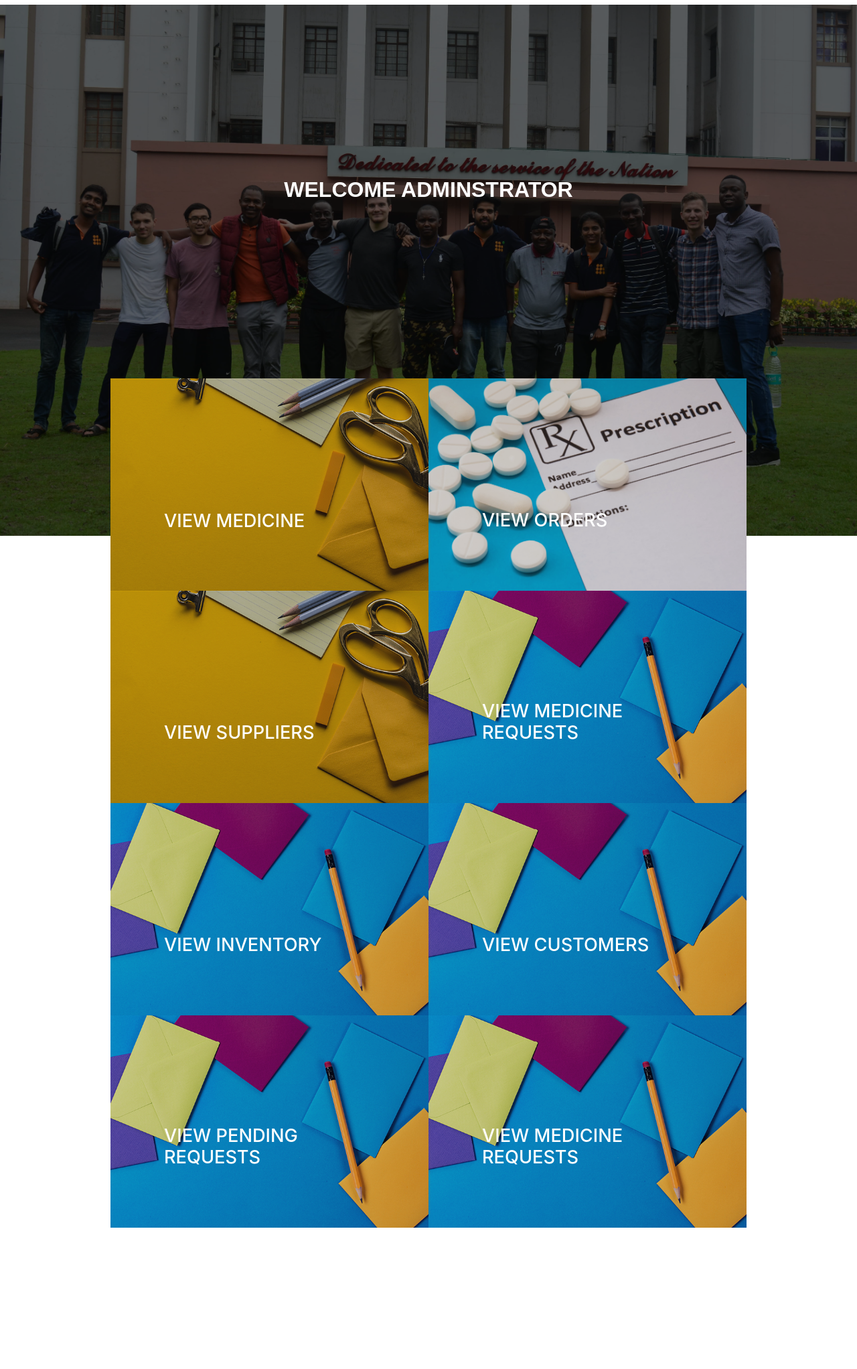
After one commit to civera17/pharmacy, a PHP site: page /admin_home.php in a window 1280 px wide. The commit adds this page. Shown: the whole page at 67% size. Run offline with PHP 8.4, Linux system fonts and the light colour scheme; some web fonts are replaced.

Commit message:
add admin login and admin home page with css

```diff
--- /dev/null
+++ b/admin_home.php
@@ -0,0 +1,287 @@
+<!DOCTYPE html>
+<html lang="en">
+
+	<head>
+
+		<meta charset="utf-8">
+		<meta name="viewport" content="width=device-width, initial-scale=1">
+		<meta name="description" content="">
+		<meta name="author" content="">
+
+		<!-- Bootstrap Core CSS -->
+		<link rel="stylesheet" href="https://maxcdn.bootstrapcdn.com/bootstrap/4.1.3/css/bootstrap.min.css">
+		<script src="https://ajax.googleapis.com/ajax/libs/jquery/3.3.1/jquery.min.js"></script>
+		<script src="https://cdnjs.cloudflare.com/ajax/libs/popper.js/1.14.3/umd/popper.min.js"></script>
+		<script src="https://maxcdn.bootstrapcdn.com/bootstrap/4.1.3/js/bootstrap.min.js"></script>
+
+		<style type="text/css">
+
+				@font-face {
+						font-family: FontinBold;
+						src: url("/static/fonts/Fontin-Bold.ttf");
+				}
+
+				@font-face {
+						font-family: Fontin;
+						src: url("/static/fonts/Fontin-Regular.ttf");
+				}
+
+				.portfolio-item {
+						display: block;
+						position: relative;
+						overflow: hidden;
+						max-width: 530px;
+						margin: auto auto 1rem
+				}
+
+				.portfolio-item .caption {
+						display: -webkit-box;
+						display: -ms-flexbox;
+						display: flex;
+						height: 100%;
+						width: 100%;
+						background-color: rgba(33,37,41,.2);
+						position: absolute;
+						top: 0;
+						bottom: 0;
+						z-index: 1
+				}
+
+				.portfolio-item .caption .caption-content {
+						color: #fff;
+						margin: auto 2rem 2rem
+				}
+
+				.portfolio-item .caption .caption-content h2 {
+						font-size: .8rem;
+						text-transform: uppercase
+				}
+
+				.portfolio-item .caption .caption-content p {
+						font-weight: 300;
+						font-size: 1.2rem
+				}
+
+				@media (min-width: 992px) {
+						.portfolio-item {
+								max-width:none;
+								margin: 0
+						}
+
+						.portfolio-item .caption {
+								-webkit-transition: -webkit-clip-path .25s ease-out,background-color .7s;
+								-webkit-clip-path: inset(0);
+								clip-path: inset(0)
+						}
+
+						.portfolio-item .caption .caption-content {
+								-webkit-transition: opacity .25s;
+								transition: opacity .25s;
+								margin-left: 5rem;
+								margin-right: 5rem;
+								margin-bottom: 5rem
+						}
+
+						.portfolio-item img {
+								-webkit-transition: -webkit-clip-path .25s ease-out;
+								-webkit-clip-path: inset(-1px);
+								clip-path: inset(-1px)
+						}
+
+						.portfolio-item:hover img {
+								-webkit-clip-path: inset(2rem);
+								clip-path: inset(2rem)
+						}
+
+						.portfolio-item:hover .caption {
+								background-color: rgba(29,128,159,.9);
+								-webkit-clip-path: inset(2rem);
+								clip-path: inset(2rem)
+						}
+				}
+
+				@media (min-width: 576px) {
+						.container {
+								max-width: 540px;
+						}
+				}
+				@media (min-width: 768px) {
+						.container {
+								max-width: 940px;
+						}
+				}
+				@media (min-width: 992px) {
+						.container {
+								max-width: 960px;
+						}
+				}
+				@media (min-width: 1200px) {
+						.container {
+								max-width: 980px;
+						}
+				}
+
+				.background {
+						position: fixed;
+						bottom: 0;
+						left: 0;
+						z-index: -1;
+				}
+
+				.background img {
+						width: 100vw;
+						filter: brightness(0.4);
+				}
+
+				body {
+						overflow-x: hidden;
+				}
+
+				.heading {
+						color: white;
+						text-transform: uppercase;
+						font-size: 2em;
+						text-align: center;
+						font-weight: bold;
+						font-family: FontinBold, sans-serif;
+				}
+
+				@media (max-width: 1167px) {
+						.background img {
+								height: 100vh;
+								width: auto;
+						}
+				}
+
+		</style>
+
+	</head>
+
+	<body>
+			<br><br>
+			<div class="heading">
+					Welcome Adminstrator
+			</div><br><br>
+			<div class="background">
+					<!-- <img src="1.JPG" height="200px" width="200px"> -->
+					<img src="images/1.JPG">
+			</div>
+			<div class="container">
+				<div class="row no-gutters">
+
+					<div class="col-md-6 box">
+						<a class="portfolio-item" href="view_medicine.php">
+							<span class="caption">
+								<span class="caption-content">
+									<h2 style="font-size: 1.7em;" style="font-family: FontinBold">View Medicine</h2>
+								</span>
+							</span>
+							<img class="img-fluid" src="images/portfolio-4.jpg" alt="">
+						</a>
+					</div>
+
+					<div class="col-md-6 box">
+						<a class="portfolio-item" href="/ftp/inbound/login/">
+							<span class="caption">
+								<span class="caption-content">
+									<h2 style="font-size: 1.7em;" style="font-family: FontinBold">View orders</h2>
+								</span>
+							</span>
+							<img class="img-fluid" src="images/view_orders.jpg" alt="">
+						</a>
+					</div>
+
+					<div class="col-md-6 box">
+						<a class="portfolio-item" href="customer_update_info.php">
+							<span class="caption">
+								<span class="caption-content">
+									<!-- <p class="mb-0" style="font-family: Fontin;">I am a</p> -->
+									<h2 style="font-size: 1.7em;" style="font-family: FontinBold">View suppliers</h2>
+								</span>
+							</span>
+							<img class="img-fluid" src="images/portfolio-4.jpg" alt="">
+						</a>
+					</div>
+
+					<div class="col-md-6 box">
+						<a class="portfolio-item" href="view_medicine_requests.php">
+							<span class="caption">
+								<span class="caption-content">
+									<!-- <p class="mb-0" style="font-family: Fontin;">I am an</p> -->
+									<h2 style="font-size: 1.7em;" style="font-family: FontinBold">View medicine requests</h2>
+								</span>
+							</span>
+							<img class="img-fluid" src="images/portfolio-1.jpg" alt="">
+						</a>
+					</div>
+
+					<div class="col-md-6 box">
+						<a class="portfolio-item" href="view_medicine_requests.php">
+							<span class="caption">
+								<span class="caption-content">
+									<!-- <p class="mb-0" style="font-family: Fontin;">I am an</p> -->
+									<h2 style="font-size: 1.7em;" style="font-family: FontinBold">View Inventory</h2>
+								</span>
+							</span>
+							<img class="img-fluid" src="images/portfolio-1.jpg" alt="">
+						</a>
+					</div>
+
+					<div class="col-md-6 box">
+						<a class="portfolio-item" href="view_medicine_requests.php">
+							<span class="caption">
+								<span class="caption-content">
+									<!-- <p class="mb-0" style="font-family: Fontin;">I am an</p> -->
+									<h2 style="font-size: 1.7em;" style="font-family: FontinBold">View customers</h2>
+								</span>
+							</span>
+							<img class="img-fluid" src="images/portfolio-1.jpg" alt="">
+						</a>
+					</div>
+
+					<div class="col-md-6 box">
+						<a class="portfolio-item" href="view_medicine_requests.php">
+							<span class="caption">
+								<span class="caption-content">
+									<!-- <p class="mb-0" style="font-family: Fontin;">I am an</p> -->
+									<h2 style="font-size: 1.7em;" style="font-family: FontinBold">View pending requests</h2>
+								</span>
+							</span>
+							<img class="img-fluid" src="images/portfolio-1.jpg" alt="">
+						</a>
+					</div>
+
+					<div class="col-md-6 box">
+						<a class="portfolio-item" href="view_medicine_requests.php">
+							<span class="caption">
+								<span class="caption-content">
+									<!-- <p class="mb-0" style="font-family: Fontin;">I am an</p> -->
+									<h2 style="font-size: 1.7em;" style="font-family: FontinBold">View medicine requests</h2>
+								</span>
+							</span>
+							<img class="img-fluid" src="images/portfolio-1.jpg" alt="">
+						</a>
+					</div>
+					<br><br>
+				</div>
+			</div>
+
+	<script type="text/javascript">
+
+		var h = (window.innerHeight - document.getElementsByClassName("container")[0].clientHeight - document.getElementsByClassName("heading")[0].clientHeight)/3;
+		if(h>0 && window.innerWidth >= 768) {
+			document.getElementsByClassName("container")[0].style.marginTop = h + 'px';
+			document.getElementsByClassName("container")[0].style.marginBottom = h + 'px';
+			document.getElementsByClassName("heading")[0].style.marginTop = h + 'px';
+		}
+		else {
+				document.getElementsByClassName("container")[0].style.marginTop = '15px';
+			document.getElementsByClassName("container")[0].style.marginBottom = '15px';
+			document.getElementsByClassName("heading")[0].style.marginTop = '15px';
+				}
+
+	</script>
+
+	</body>
+
+</html>
```
Also changed, not shown: login-backend.php (+20 -9 lines).
